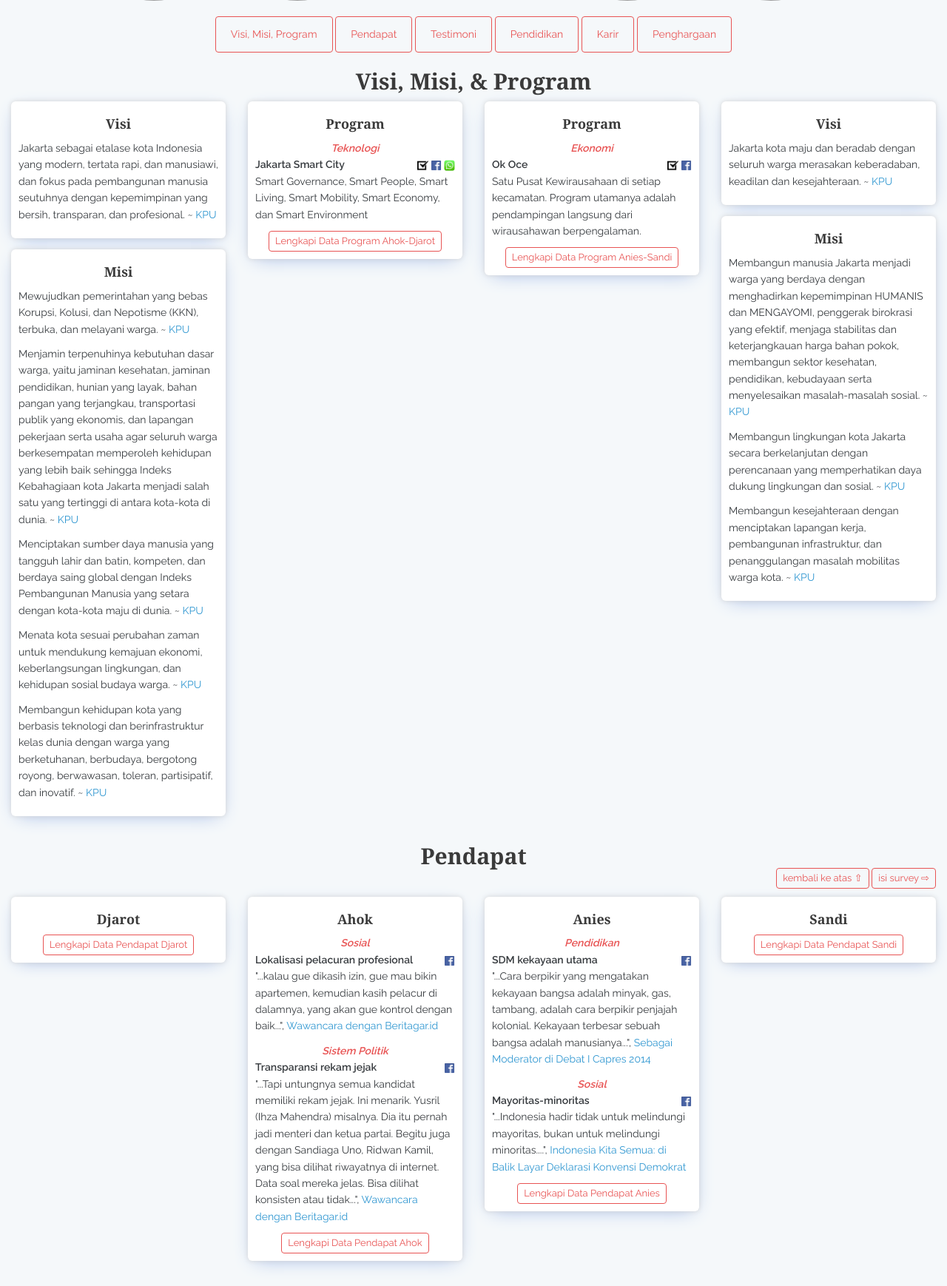
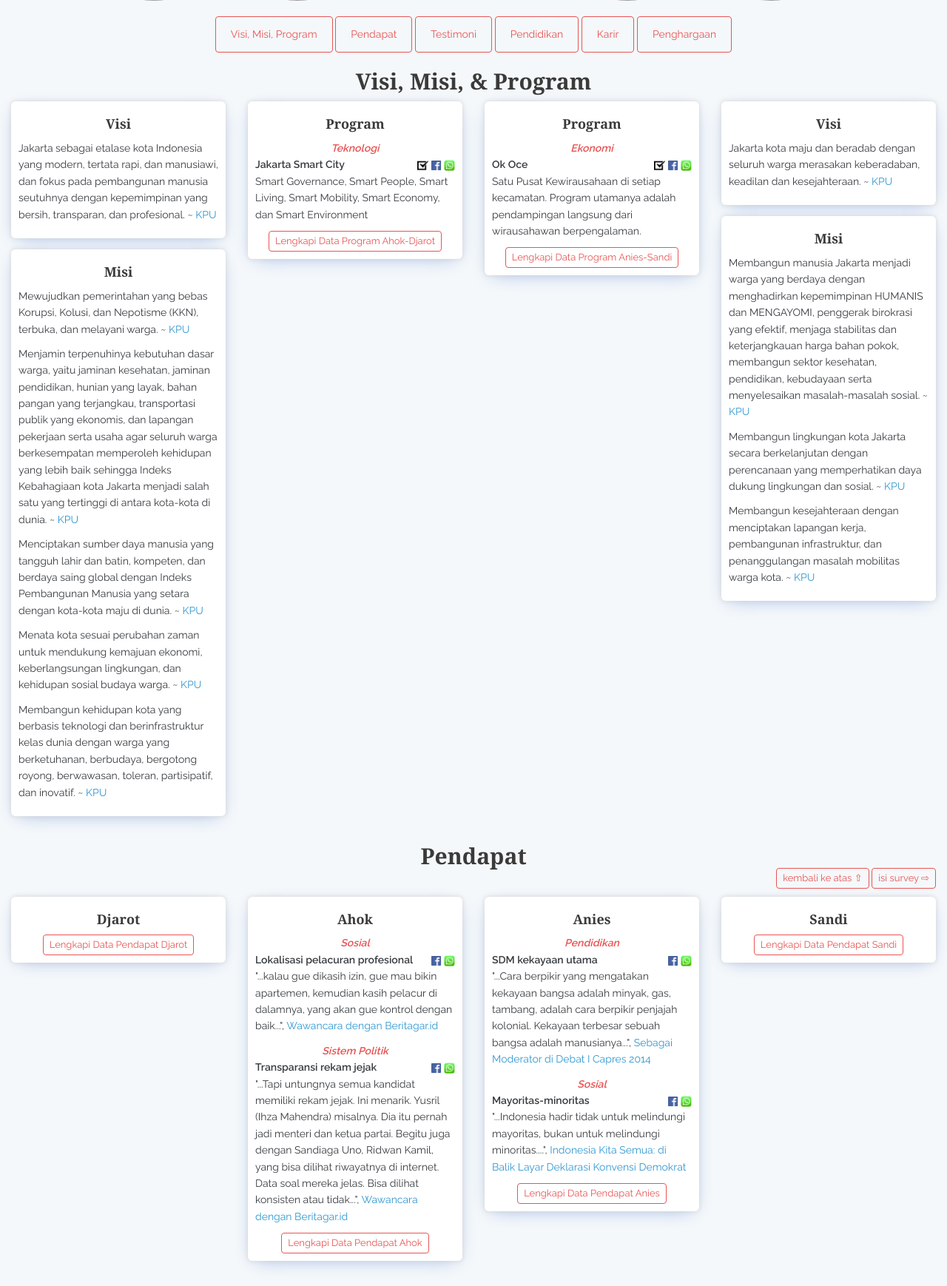
Before and after one commit to galuhest/wikimin, a Laravel app: page / in a window 1280 px wide. Shown: the part 522-2260 px from the top of the page at 74% size. Run offline with Laravel 8, Linux system fonts and the light colour scheme; data comes from the database, SQL or seed files in the repository; settings files or empty folders that the repository lacks are supplied; some libraries are stand-ins or nearby versions.

Commit message:
whatsapp link fix 5

```diff
--- a/resources/views/welcome.blade.php
+++ b/resources/views/welcome.blade.php
@@ -146,7 +146,7 @@
                     <div class="text-center"><em style="color:#e85454;"><strong>{{$t->topic}}</strong></em></div>
                     @foreach($program as $p)
                         <p id="program{{$p->id}}">
-                            <a class="pull-right" href="whatsapp://send?text={!!urlencode('http://staging.wikikandidat.com#program'.$p->id.'%0A *Program Ahok-Djarot: '.$p->title.'* %0A'.strip_tags($p->value))!!}" target="_blank" style="margin-left: 3px;"><img width="15px" height="15px" src="{{asset('images/wa.png', $secure)}}" alt=""></a>
+                            <a class="pull-right" href="whatsapp://send?text={!!urlencode('http://staging.wikikandidat.com#program'.$p->id.'%0A*Program Ahok-Djarot: '.$p->title.'*%0A'.strip_tags($p->value))!!}" target="_blank" style="margin-left: 3px;"><img width="15px" height="15px" src="{{asset('images/wa.png', $secure)}}" alt=""></a>
                             <a class="pull-right" href="https://www.facebook.com/sharer/sharer.php?u=http://staging.wikikandidat.com#program{{$p->id}}&title={{$p->title}}&description={{$p->value}}&picture={{asset('images/Ahok.jpg', $secure)}}" target="_blank"><img width="15px" height="15px" src="{{asset('images/fb.jpg', $secure)}}" alt=""></a>
                             <img class="pull-right" data-toggle="modal" data-target="#programModal{{$p->id}}" src="{{asset('images/checklist.png', $secure)}}" width="15px" height="15px" alt="">
                             <strong>{{$p->title}}</strong>
@@ -174,6 +174,7 @@
                     <div class="text-center"><strong><em style="color:#e85454;">{{$t->topic}}</strong></em></div>
                     @foreach($program as $p)
                         <p id="program{{$p->id}}">
+                            <a class="pull-right" href="whatsapp://send?text={!!urlencode('http://staging.wikikandidat.com#program'.$p->id.'%0A*Program Anies-Sandi: '.$p->title.'*%0A'.strip_tags($p->value))!!}" target="_blank" style="margin-left: 3px;"><img width="15px" height="15px" src="{{asset('images/wa.png', $secure)}}" alt=""></a>
                             <a class="pull-right" href="https://www.facebook.com/sharer/sharer.php?u=http://staging.wikikandidat.com#program{{$p->id}}&title={{$p->title}}&description={{$p->value}}&picture={{asset('images/Anies.jpg', $secure)}}" target="_blank"><img width="15px" height="15px" src="{{asset('images/fb.jpg', $secure)}}" alt=""></a>
                             <img class="pull-right" data-toggle="modal" data-target="#programModal{{$p->id}}" src="{{asset('images/checklist.png', $secure)}}" width="15px" height="15px" alt="">
                             <strong>{{$p->title}}</strong><br>
@@ -245,6 +246,7 @@
                     <div class="text-center"><strong><em style="color:#e85454;">{{$t->topic}}</strong></em></div>
                     @foreach($issues as $i)
                         <p id="pendapat{{$i->id}}">
+                            <a class="pull-right" href="whatsapp://send?text={!!urlencode('http://staging.wikikandidat.com#pendapat'.$i->id.'%0A*Pendapat '.$person["name"].': '.$i->summary.'*%0A"...'.strip_tags($p->value).'..."')!!}" target="_blank" style="margin-left: 3px;"><img width="15px" height="15px" src="{{asset('images/wa.png', $secure)}}" alt=""></a>
                             <a class="pull-right" href="https://www.facebook.com/sharer/sharer.php?u=http://staging.wikikandidat.com#pendapat{{$i->id}}&title={{$i->summary}}&description=%22{{$i->value}}%22, kata {{$person["name"]}} di {{$i->source}}&picture={{asset('images/'.$person["name"].'.jpg', $secure)}}" target="_blank"><img width="15px" height="15px" src="{{asset('images/fb.jpg', $secure)}}" alt=""></a>
                             <strong>{{$i->summary}}</strong><br>
                             "{!!$i->value!!}", <a href="{{$i->source_link}}">{{$i->source}}</a>
```
